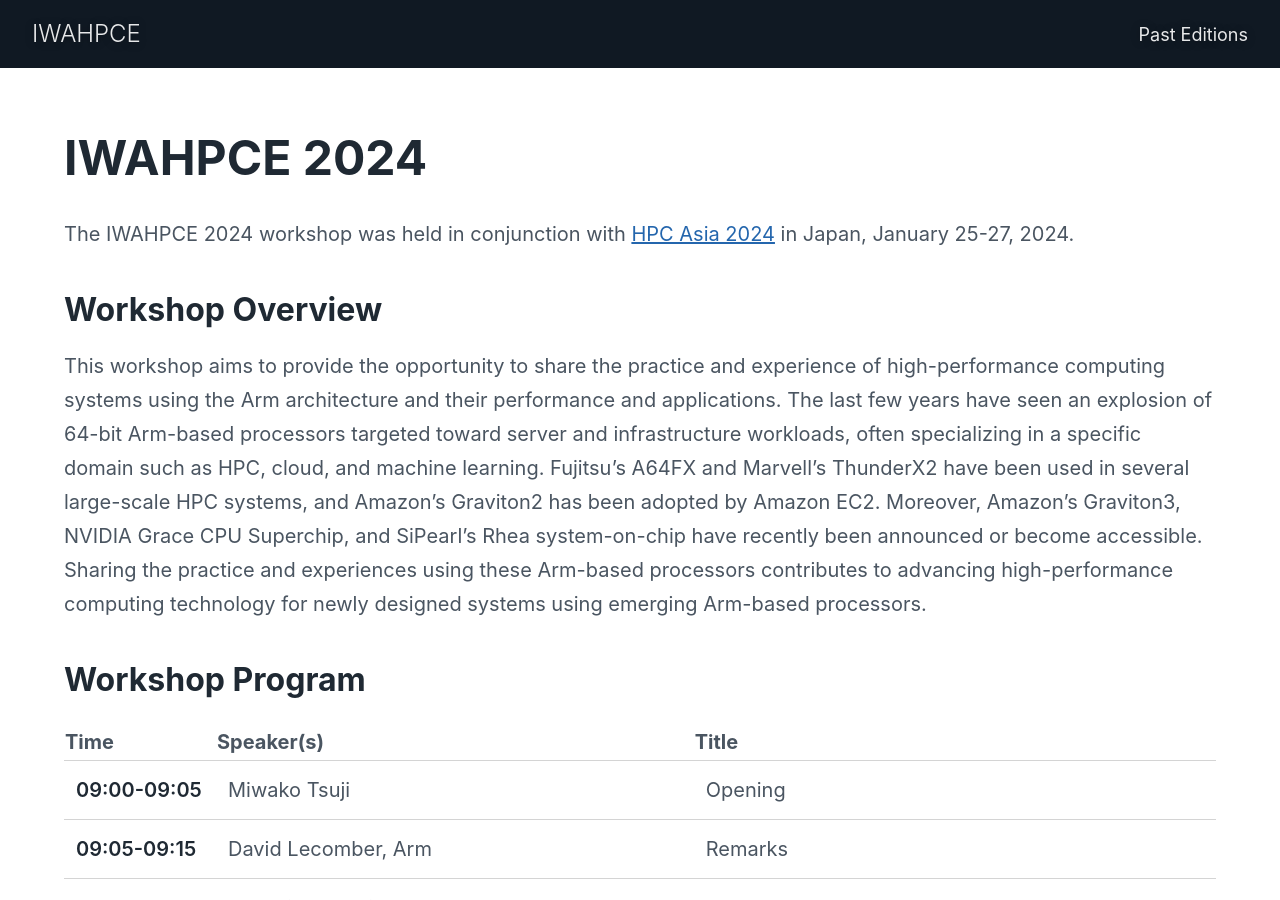
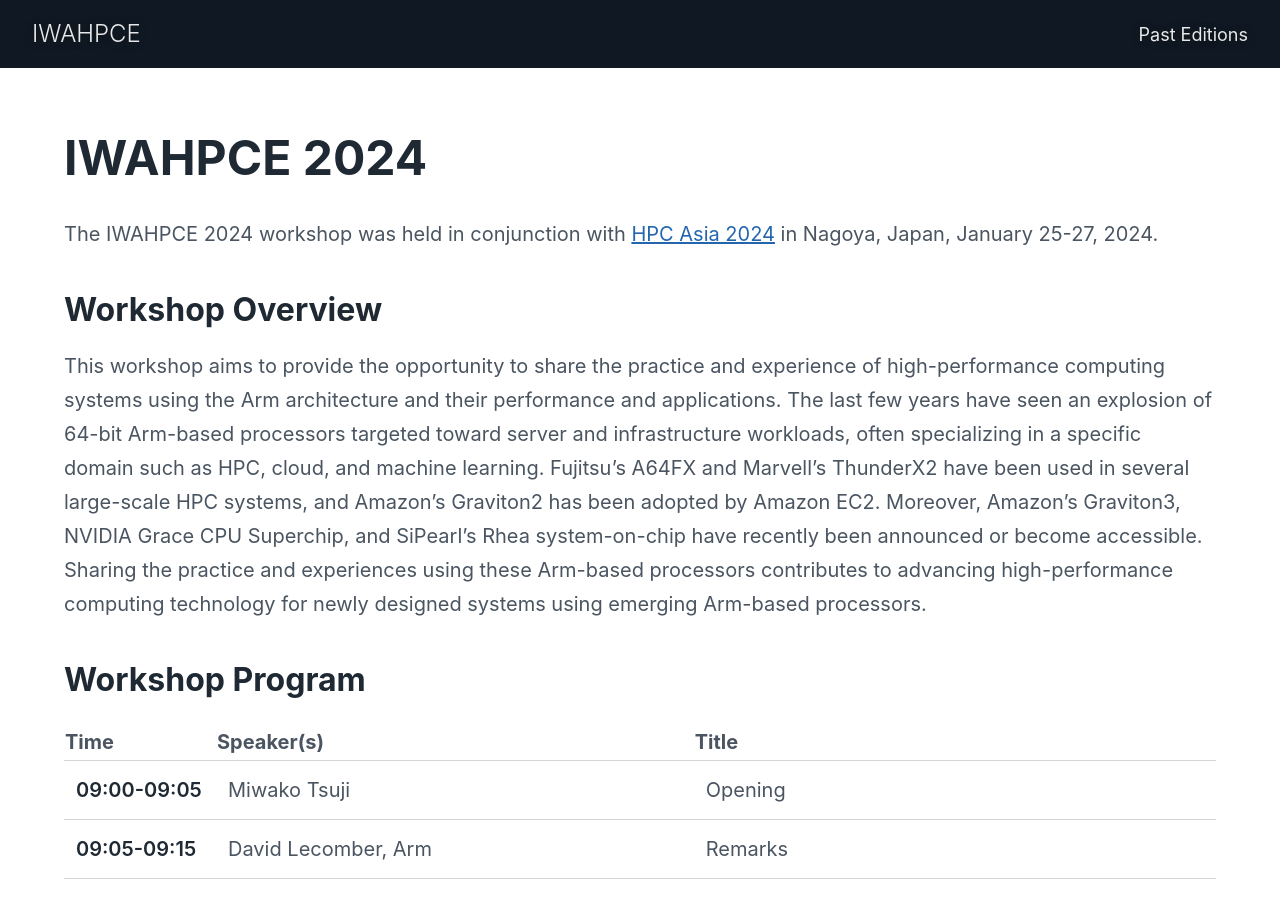
Before and after one commit to IWAHPCE/iwahpce.github.io, a Jekyll site: the page built from 2024/index.md, in a window 1280 px wide and 900 px high. Built offline with Jekyll 4.4.1, drawn with Linux system fonts in a browser that asks for light colours.

Commit message:
Fix 2024 edition location

```diff
--- a/2024/index.md
+++ b/2024/index.md
@@ -2,11 +2,11 @@
 title: IWAHPCE 2024
 description: "International Workshop on Arm-based HPC: Practice and Experience"
 layout: archive
-location: "Japan"
+location: "Nagoya, Japan"
 period: "January, 2024"
 ---
 
-The IWAHPCE 2024 workshop was held in conjunction with [HPC Asia 2024](https://sighpc.ipsj.or.jp/HPCAsia2024/) in Japan, January 25-27, 2024.
+The IWAHPCE 2024 workshop was held in conjunction with [HPC Asia 2024](https://sighpc.ipsj.or.jp/HPCAsia2024/) in Nagoya, Japan, January 25-27, 2024.
 
 ## Workshop Overview
 
```
Also changed, not shown: past-editions/index.md (+1 -1 lines).
